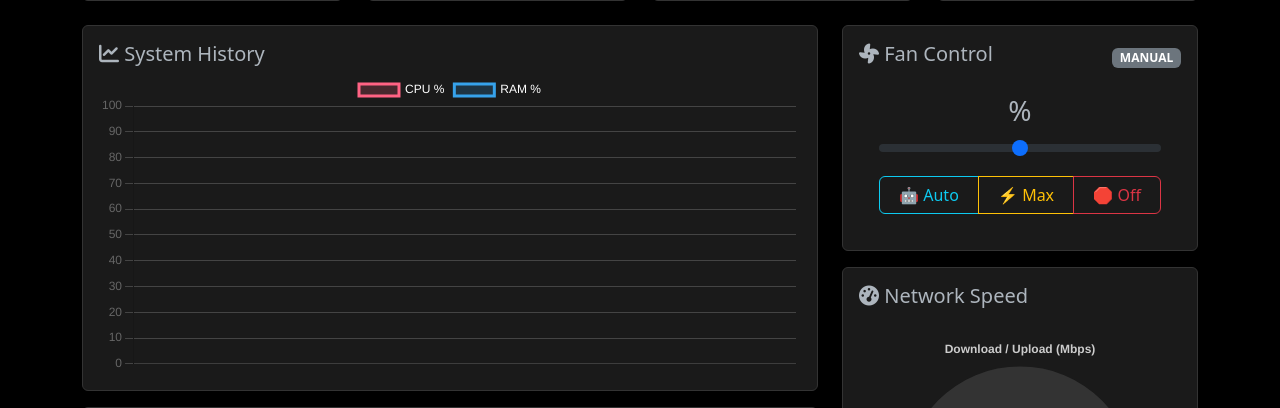
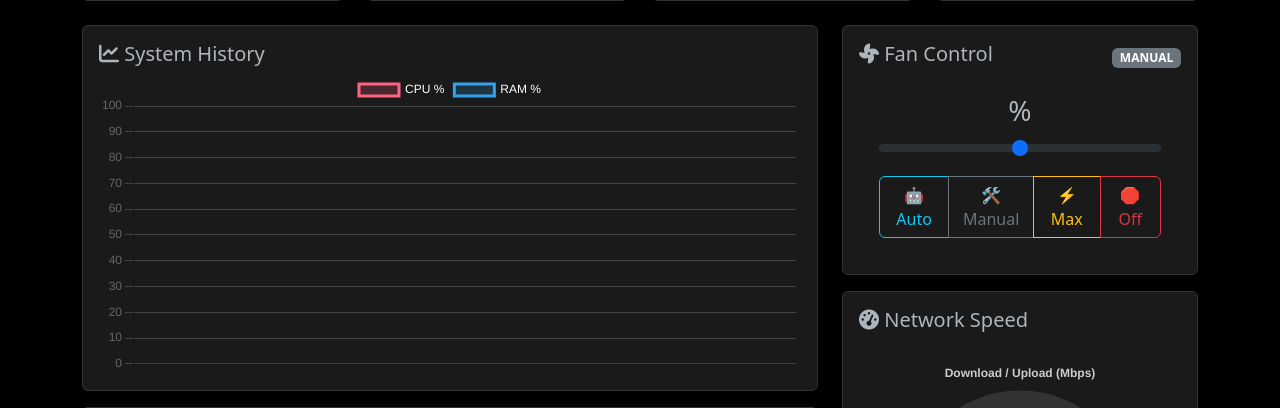
Before and after one commit to reikageisme/Dashboard_Pi4, a Flask app: template templates/index.html in a window 1280 px wide. Shown: the part 345-753 px from the top of the page. Run offline with Flask 3, Linux system fonts and the light colour scheme; the template is opened without the code that fills it, so the values that code supplies are empty.

Commit message:
Update index.html

```diff
--- a/templates/index.html
+++ b/templates/index.html
@@ -140,6 +140,7 @@
 
                                 <div class="btn-group w-100" role="group">
                                     <button type="button" class="btn btn-outline-info" onclick="setFanMode('auto')">🤖 Auto</button>
+                                    <button type="button" class="btn btn-outline-secondary" onclick="setFanMode('manual')">🛠️ Manual</button>
                                     <button type="button" class="btn btn-outline-warning" onclick="setFanPreset(100)">⚡ Max</button>
                                     <button type="button" class="btn btn-outline-danger" onclick="setFanPreset(0)">🛑 Off</button>
                                 </div>
```
